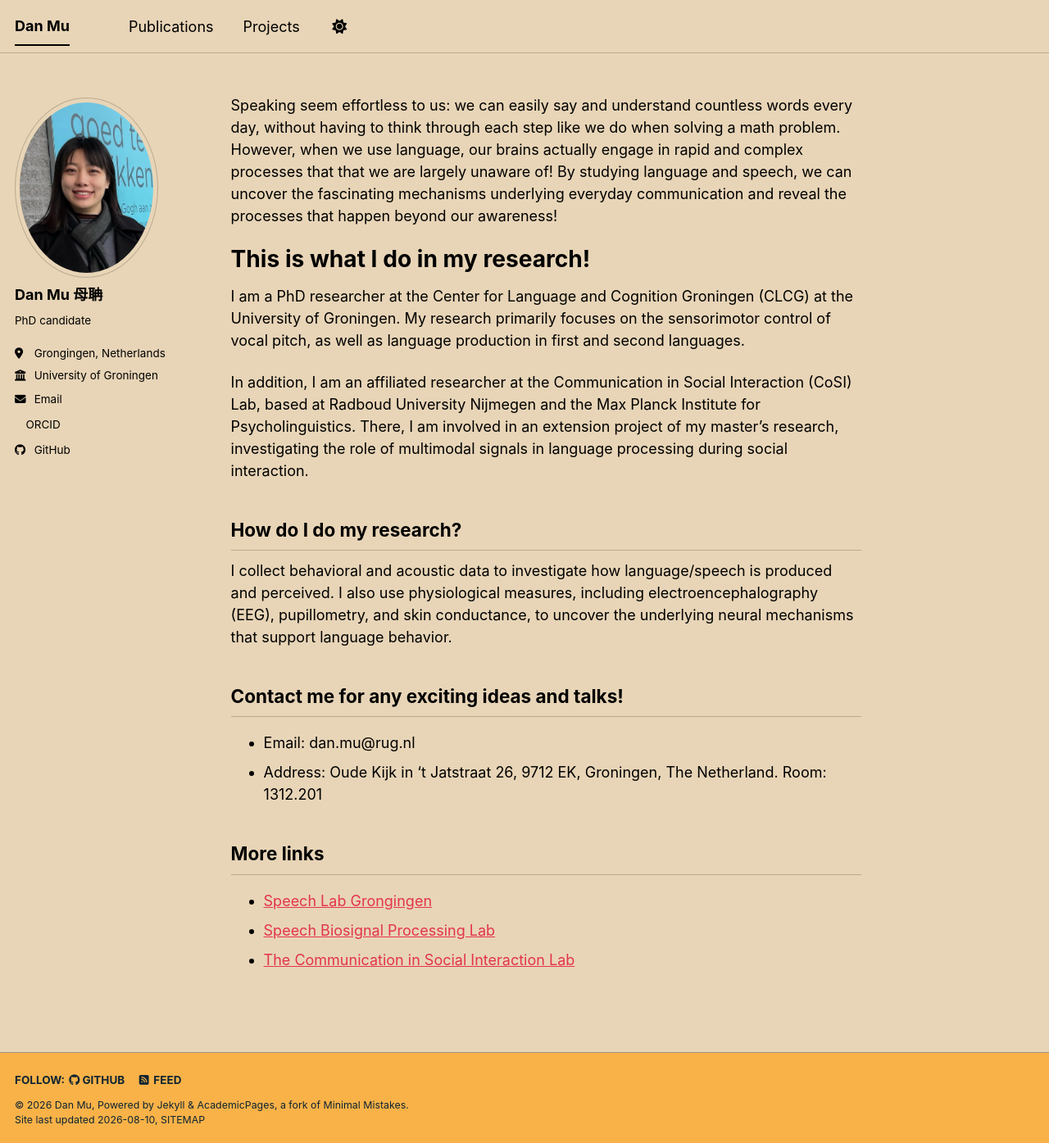
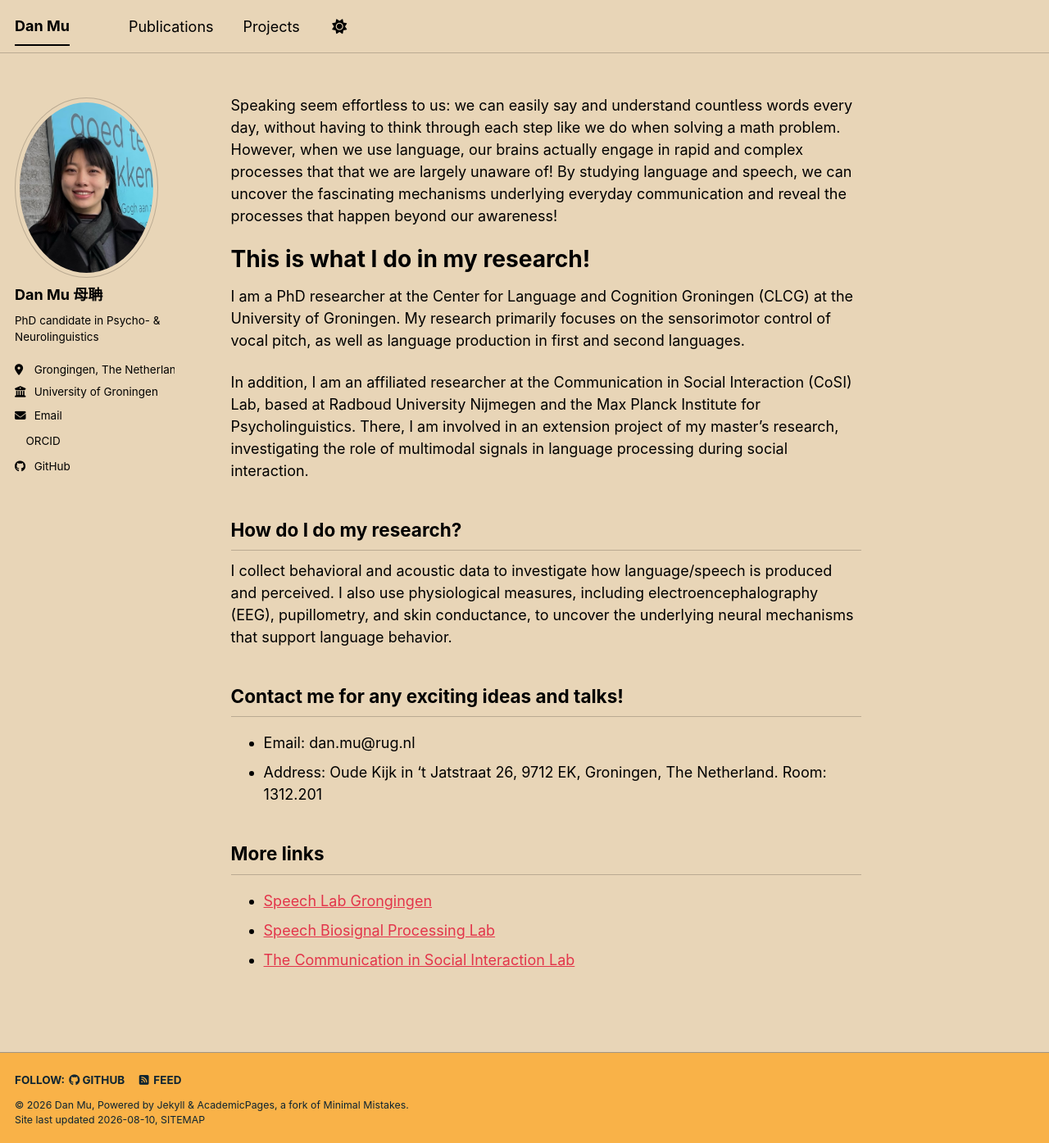
Before and after one commit to dm-danmu/dm-danmu.github.io, a Jekyll site: the page built from _pages/about.md, in a window 1280 px wide and 1395 px high. Shown: the whole window at 82% size. Built offline with Jekyll 4.4.1, drawn with Linux system fonts in a browser that asks for light colours; a style sheet for code colours, icons or effects is not loaded.

Commit message:
Update bio and location in configuration file

```diff
--- a/_config.yml
+++ b/_config.yml
@@ -26,8 +26,8 @@ author:
   avatar           : "photo.jpg"
   name             : "Dan Mu 母聃"
   pronouns         : # example: "she/her"
-  bio              : "PhD candidate"
-  location         : "Grongingen, Netherlands"
+  bio              : "PhD candidate in Psycho- & Neurolinguistics"
+  location         : "Grongingen, The Netherlands"
   employer         : "University of Groningen"
   uri              : # URL
   email            : "dan.mu@rug.nl"
```
